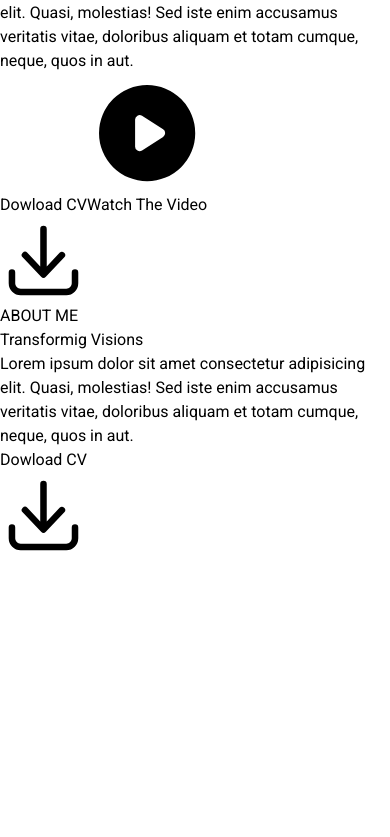
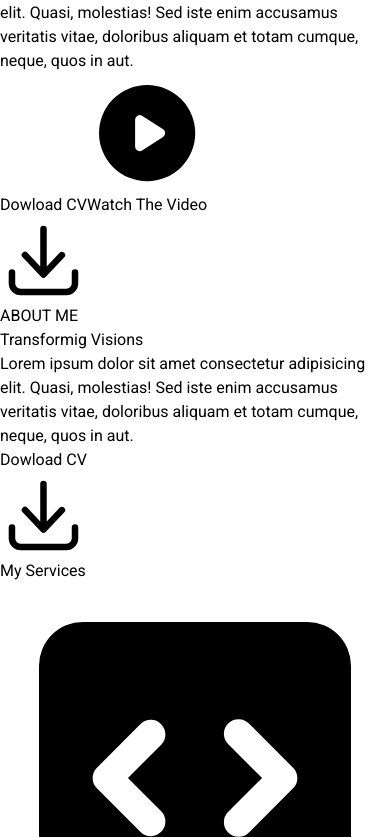
Before and after one commit to leonelborgesdev/practicatailwindts, a Next.js app: page / in a window 390 px wide. Shown: the part 1163-2000 px from the top of the page. Before the commit the page ends 1722 px from the top, so only its background shows below. Built offline with nearby package versions, Linux system fonts and the light colour scheme.

Commit message:
services

```diff
--- a/Components/About.tsx
+++ b/Components/About.tsx
@@ -31,7 +31,9 @@ const About = () => {
                 alt="user"
                 layout="fill"
                 objectFit="contain"
-                className='relative z-[11] w-[100%] h-[100%] objcet-contain'/>
+                className='relative z-[11] w-[100%] h-[100%] objcet-contain'
+                />
+                <div className='absolute w-[100%] h-[100%] z-[10] bg-[#55e6a5] top-[-2rem] right-[-2rem]'></div>
             </div>
         </div>
     </div>
--- a/Components/MobileNav.tsx
+++ b/Components/MobileNav.tsx
@@ -19,8 +19,8 @@ const MobileNav = ( {nav, closeNav}: Props) => {
             <div className='nav-link-mobile'>CONTACT</div>
         </div>
         <div
-        onClick={closeNav}
-        className='absolute z-[100000000] cursor-pointer top-[2rem] right-[2rem] w-[2rem] h-[2rem] text-yellow-400'>
+        onClick={closeNav} //z-[100000000]
+        className='absolute z-[20000] cursor-pointer top-[2rem] right-[2rem] w-[2rem] h-[2rem] text-yellow-400'>
             <XMarkIcon/>
         </div>
     </div>
--- /dev/null
+++ b/Components/Services.tsx
@@ -0,0 +1,19 @@
+import { CodeBracketSquareIcon } from '@heroicons/react/20/solid'
+import React from 'react'
+
+const Services = () => {
+  return (
+    <div className='bg-[#121212] pt-[4rem] md:pt-[8rem] pb-[5rem]'>
+        <p className='heading'>
+            My <span className='text-yellow-400'>Services</span>
+        </p>
+        <div className='grid grid-cols-1 md:grid-cols-2 lg:grid-cols-3 w-[80%] mx-auto items-center gap-[3rem] mt-[4rem] text-whites'>
+            <div className='bg-red-700 hover:scale-110 transform transition-all duration-300 hover:-rotate-6 uppercase font-semibold text-center p-[2rem]'><div><CodeBracketSquareIcon className='w-[6rem] h-[6rem] mx-auto text-[#d3fae8]'/></div></div>
+            <div></div>
+            <div></div>
+        </div>
+    </div>
+  )
+}
+
+export default Services
--- a/pages/index.tsx
+++ b/pages/index.tsx
@@ -2,6 +2,7 @@ import About from '@/Components/About';
 import Hero from '@/Components/Hero';
 import MobileNav from '@/Components/MobileNav';
 import Nav from '@/Components/Nav';
+import Services from '@/Components/Services';
 import React, { useState } from 'react'
 
 const HomePage = () => {
@@ -19,6 +20,7 @@ const HomePage = () => {
         <Hero/>
         <div className='relative z-[30]'>
           <About/>
+          <Services/>
         </div>
       </div>
     </div>
--- a/styles/globals.css
+++ b/styles/globals.css
@@ -11,4 +11,7 @@
   .nav-link-mobile {
     @apply relative mb-[2rem] font-semibold text-white cursor-pointer text-[27px] w-fit md:block after:block after:content-[''] after:absolute after:h-[3px] after:bg-yellow-400 after:w-full after:scale-x-0 after:hover:scale-x-100 after:transition after:duration-300 after:origin-center
   }
+  .heading {
+    @apply text-center text-white text-[28px] sm:text-[33px] md:text-[45px] font-bold uppercase
+  }
 }
```
